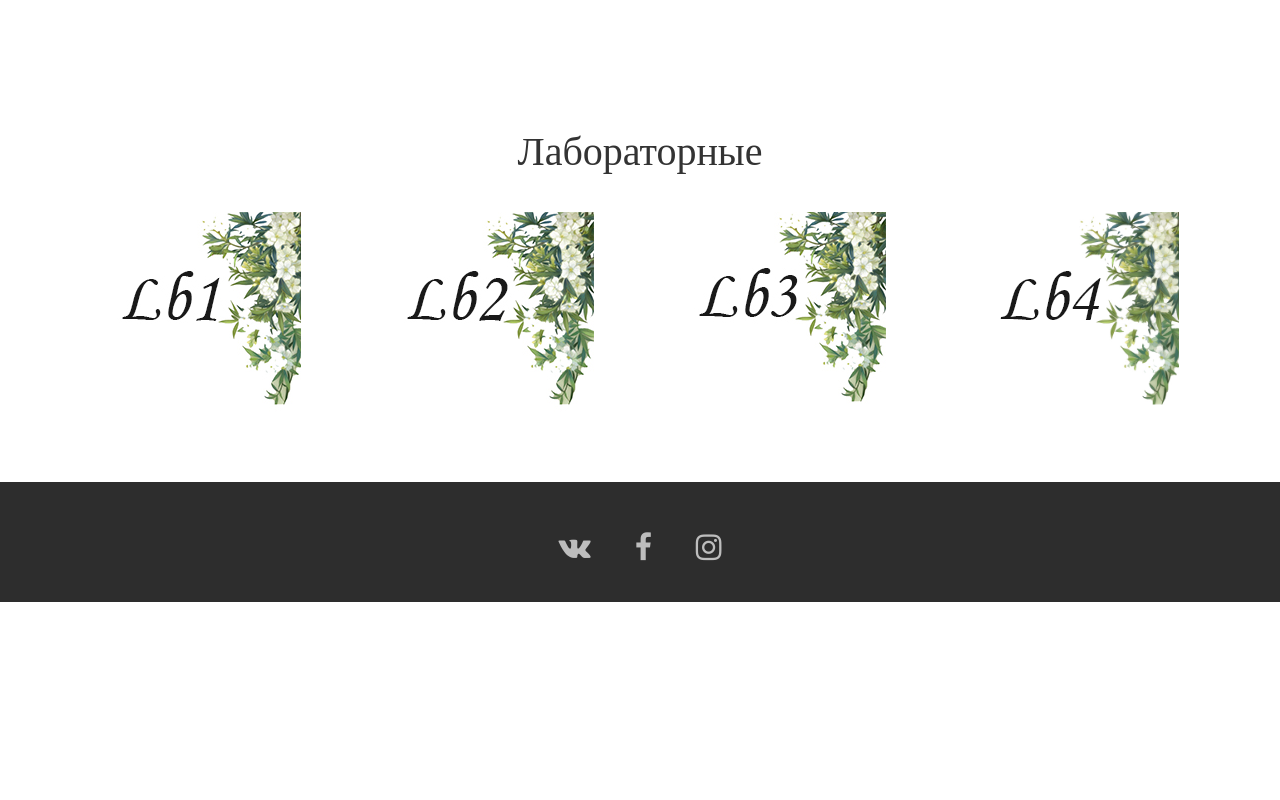
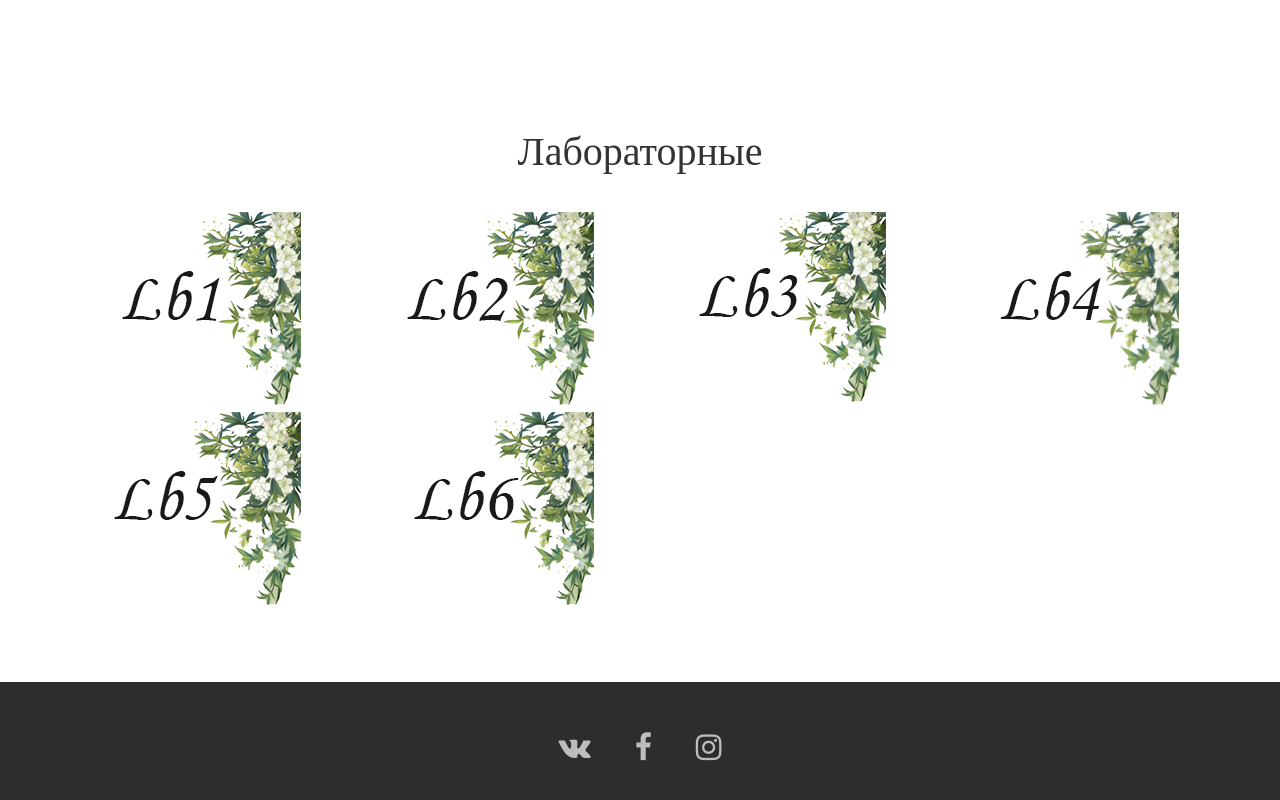
Before and after one commit to itslizatkachenko/itslizatkachenko.github.io, a plain HTML site: page index.html in a window 1280 px wide. Shown: the part 905-1705 px from the top of the page. Before the commit the page ends 1507 px from the top, so only its background shows below. Drawn offline with nearby package versions, Linux system fonts and the light colour scheme.

Commit message:
add lb6/untitled.epub

```diff
--- a/index.html
+++ b/index.html
@@ -82,7 +82,16 @@
 								<a href="lb/lb4/index.html" target="_blank"><img src="img/lb4.png" alt=""></a>
 							</div>
 						</div>
-
+								<div class="col-lg-3">
+							<div class="tilt">
+								<a href="lb/lb5/svg.html" target="_blank"><img src="img/lb5.jpg" alt=""></a>
+							</div>
+						</div>
+						<div class="col-lg-3">
+							<div class="tilt">
+								<a href="lb/lb6/untitled.epub" target="_blank"><img src="img/lb6.jpg" alt=""></a>
+							</div>
+						</div>
 						</div>
 						</div>
 					</div>
```
Also changed, not shown: 1 other file.
